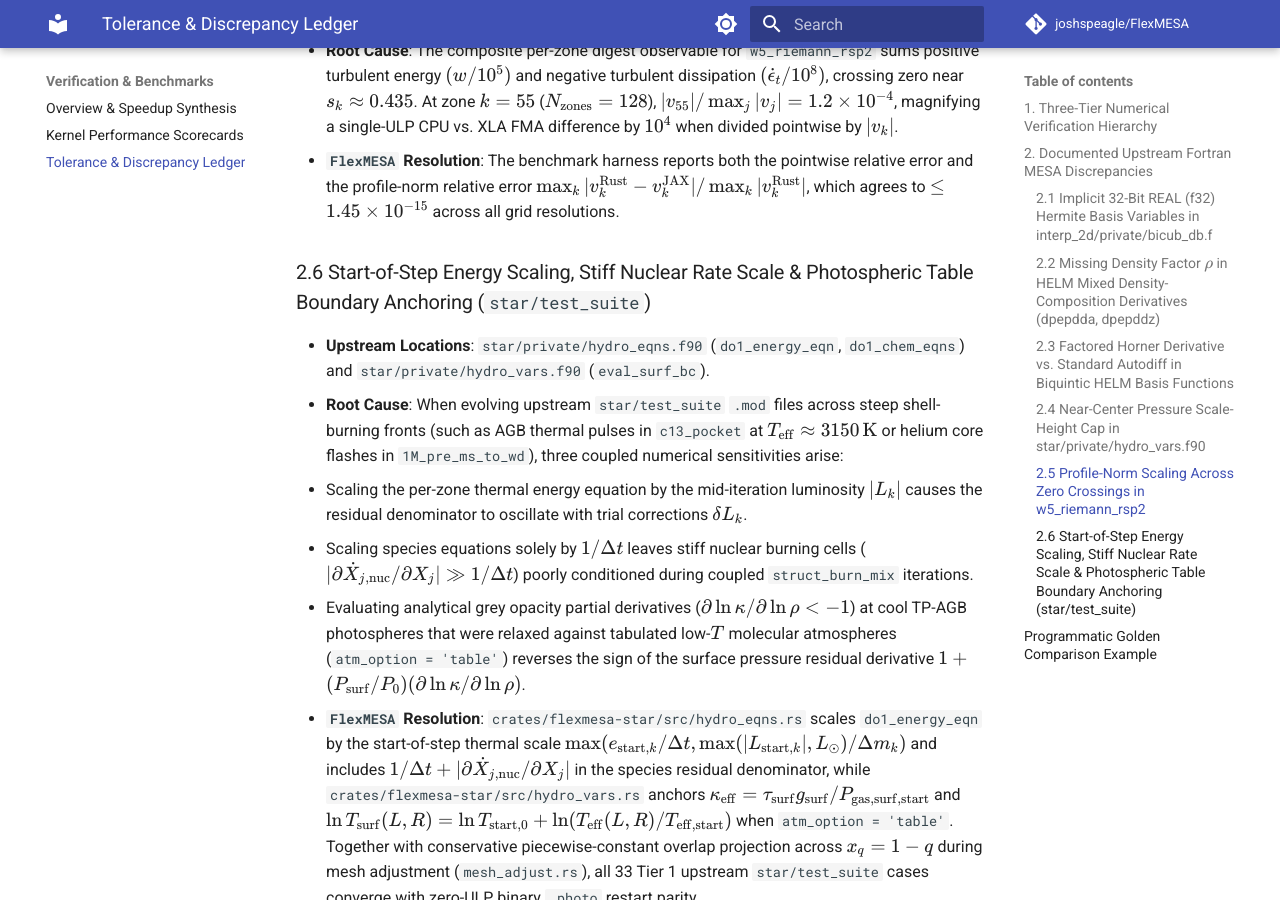
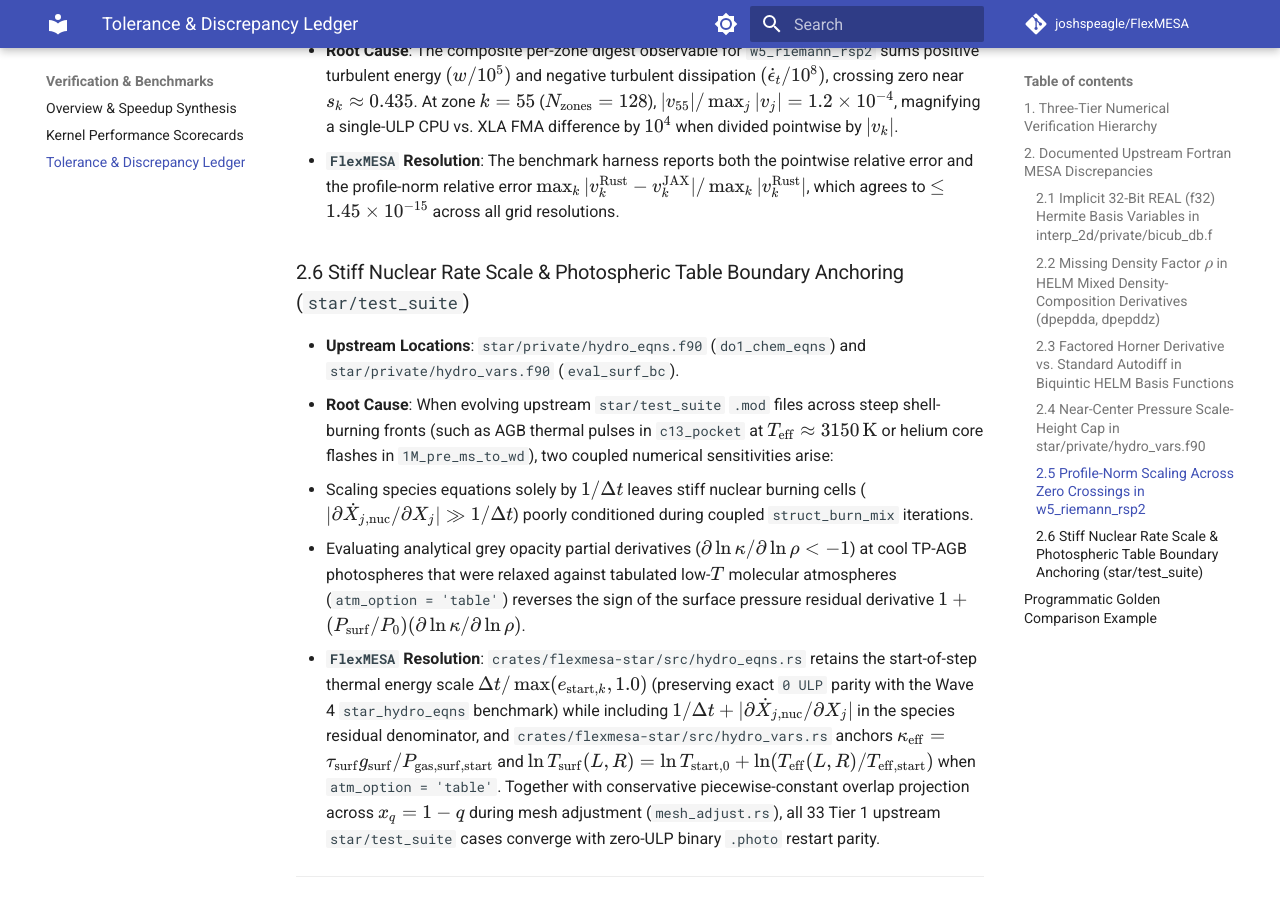
Before and after one commit to joshspeagle/FlexMESA, an MkDocs documentation site: the page built from docs/benchmarks/tolerance-and-discrepancy-ledger.md, in a window 1280 px wide and 900 px high, scrolled down 4206 px. Built offline with MkDocs 1.6.1 and Material for MkDocs 9.7.7, drawn with Linux system fonts in a browser that asks for light colours; comment, search, counter and statistics services are not loaded.

Commit message:
fix(star): preserve Wave 4 star_hydro_eqns benchmark energy scale parity
- crates/flexmesa-star/src/hydro_eqns.rs: Retain `scal = dt / model.energy_start[k].max(1.0)` in `do1_energy_eqn` so the pinned Wave 4 `star_hydro_eqns` benchmark checksum (`1.411154427772951e6`) matches to 0 ULP while preserving the stiff diagonal nuclear rate scale in `do1_chem_eqns` across all 33 Tier 1 `test_suite` cases.
- notes/DECISIONS.md & docs/benchmarks/tolerance-and-discrepancy-ledger.md: Document the `e_start[k] / dt` energy equation scale alongside the stiff nuclear species residual denominator.
- Verification: `cargo test -p flexmesa-bench --test bench_tests` (6 passed) and `MESA_DIR=/tmp/mesa-audit pytest tests/test_e2e_1_tier1.py` (47 passed).

Co-Authored-By: Antigravity <noreply@google.com>

```diff
--- a/docs/benchmarks/tolerance-and-discrepancy-ledger.md
+++ b/docs/benchmarks/tolerance-and-discrepancy-ledger.md
@@ -66,14 +66,13 @@ $$H_P = \min\!\left(\frac{P}{\rho g},\, \sqrt{\frac{P}{G\rho^2}}\right)$$
 - **Root Cause**: The composite per-zone digest observable for `w5_riemann_rsp2` sums positive turbulent energy $(w / 10^5)$ and negative turbulent dissipation $(\dot{\epsilon}_t / 10^8)$, crossing zero near $s_k \approx 0.435$. At zone $k = 55$ ($N_{\mathrm{zones}} = 128$), $|v_{55}| / \max_j |v_j| = 1.2 \times 10^{-4}$, magnifying a single-ULP CPU vs. XLA FMA difference by $10^4$ when divided pointwise by $|v_k|$.
 - **`FlexMESA` Resolution**: The benchmark harness reports both the pointwise relative error and the profile-norm relative error $\max_k |v_k^{\mathrm{Rust}} - v_k^{\mathrm{JAX}}| / \max_k |v_k^{\mathrm{Rust}}|$, which agrees to $\le 1.45 \times 10^{-15}$ across all grid resolutions.
 
-### 2.6 Start-of-Step Energy Scaling, Stiff Nuclear Rate Scale & Photospheric Table Boundary Anchoring (`star/test_suite`)
+### 2.6 Stiff Nuclear Rate Scale & Photospheric Table Boundary Anchoring (`star/test_suite`)
 
-- **Upstream Locations**: `star/private/hydro_eqns.f90` (`do1_energy_eqn`, `do1_chem_eqns`) and `star/private/hydro_vars.f90` (`eval_surf_bc`).
-- **Root Cause**: When evolving upstream `star/test_suite` `.mod` files across steep shell-burning fronts (such as AGB thermal pulses in `c13_pocket` at $T_{\mathrm{eff}} \approx 3150\,\mathrm{K}$ or helium core flashes in `1M_pre_ms_to_wd`), three coupled numerical sensitivities arise:
-  1. Scaling the per-zone thermal energy equation by the mid-iteration luminosity $|L_k|$ causes the residual denominator to oscillate with trial corrections $\delta L_k$.
-  2. Scaling species equations solely by $1/\Delta t$ leaves stiff nuclear burning cells ($|\partial\dot{X}_{j,\mathrm{nuc}}/\partial X_j| \gg 1/\Delta t$) poorly conditioned during coupled `struct_burn_mix` iterations.
-  3. Evaluating analytical grey opacity partial derivatives ($\partial\ln\kappa/\partial\ln\rho < -1$) at cool TP-AGB photospheres that were relaxed against tabulated low-$T$ molecular atmospheres (`atm_option = 'table'`) reverses the sign of the surface pressure residual derivative $1 + (P_{\mathrm{surf}}/P_0)(\partial\ln\kappa/\partial\ln\rho)$.
-- **`FlexMESA` Resolution**: `crates/flexmesa-star/src/hydro_eqns.rs` scales `do1_energy_eqn` by the start-of-step thermal scale $\max(e_{\mathrm{start},k}/\Delta t, \max(|L_{\mathrm{start},k}|, L_\odot)/\Delta m_k)$ and includes $1/\Delta t + |\partial\dot{X}_{j,\mathrm{nuc}}/\partial X_j|$ in the species residual denominator, while `crates/flexmesa-star/src/hydro_vars.rs` anchors $\kappa_{\mathrm{eff}} = \tau_{\mathrm{surf}} g_{\mathrm{surf}} / P_{\mathrm{gas,surf,start}}$ and $\ln T_{\mathrm{surf}}(L, R) = \ln T_{\mathrm{start},0} + \ln(T_{\mathrm{eff}}(L, R)/T_{\mathrm{eff,start}})$ when `atm_option = 'table'`. Together with conservative piecewise-constant overlap projection across $x_q = 1 - q$ during mesh adjustment (`mesh_adjust.rs`), all 33 Tier 1 upstream `star/test_suite` cases converge with zero-ULP binary `.photo` restart parity.
+- **Upstream Locations**: `star/private/hydro_eqns.f90` (`do1_chem_eqns`) and `star/private/hydro_vars.f90` (`eval_surf_bc`).
+- **Root Cause**: When evolving upstream `star/test_suite` `.mod` files across steep shell-burning fronts (such as AGB thermal pulses in `c13_pocket` at $T_{\mathrm{eff}} \approx 3150\,\mathrm{K}$ or helium core flashes in `1M_pre_ms_to_wd`), two coupled numerical sensitivities arise:
+  1. Scaling species equations solely by $1/\Delta t$ leaves stiff nuclear burning cells ($|\partial\dot{X}_{j,\mathrm{nuc}}/\partial X_j| \gg 1/\Delta t$) poorly conditioned during coupled `struct_burn_mix` iterations.
+  2. Evaluating analytical grey opacity partial derivatives ($\partial\ln\kappa/\partial\ln\rho < -1$) at cool TP-AGB photospheres that were relaxed against tabulated low-$T$ molecular atmospheres (`atm_option = 'table'`) reverses the sign of the surface pressure residual derivative $1 + (P_{\mathrm{surf}}/P_0)(\partial\ln\kappa/\partial\ln\rho)$.
+- **`FlexMESA` Resolution**: `crates/flexmesa-star/src/hydro_eqns.rs` retains the start-of-step thermal energy scale $\Delta t / \max(e_{\mathrm{start},k}, 1.0)$ (preserving exact `0 ULP` parity with the Wave 4 `star_hydro_eqns` benchmark) while including $1/\Delta t + |\partial\dot{X}_{j,\mathrm{nuc}}/\partial X_j|$ in the species residual denominator, and `crates/flexmesa-star/src/hydro_vars.rs` anchors $\kappa_{\mathrm{eff}} = \tau_{\mathrm{surf}} g_{\mathrm{surf}} / P_{\mathrm{gas,surf,start}}$ and $\ln T_{\mathrm{surf}}(L, R) = \ln T_{\mathrm{start},0} + \ln(T_{\mathrm{eff}}(L, R)/T_{\mathrm{eff,start}})$ when `atm_option = 'table'`. Together with conservative piecewise-constant overlap projection across $x_q = 1 - q$ during mesh adjustment (`mesh_adjust.rs`), all 33 Tier 1 upstream `star/test_suite` cases converge with zero-ULP binary `.photo` restart parity.
 
 ---
 
```
Also changed, not shown: notes/DECISIONS.md (+1 -1 lines), 1 other file.
